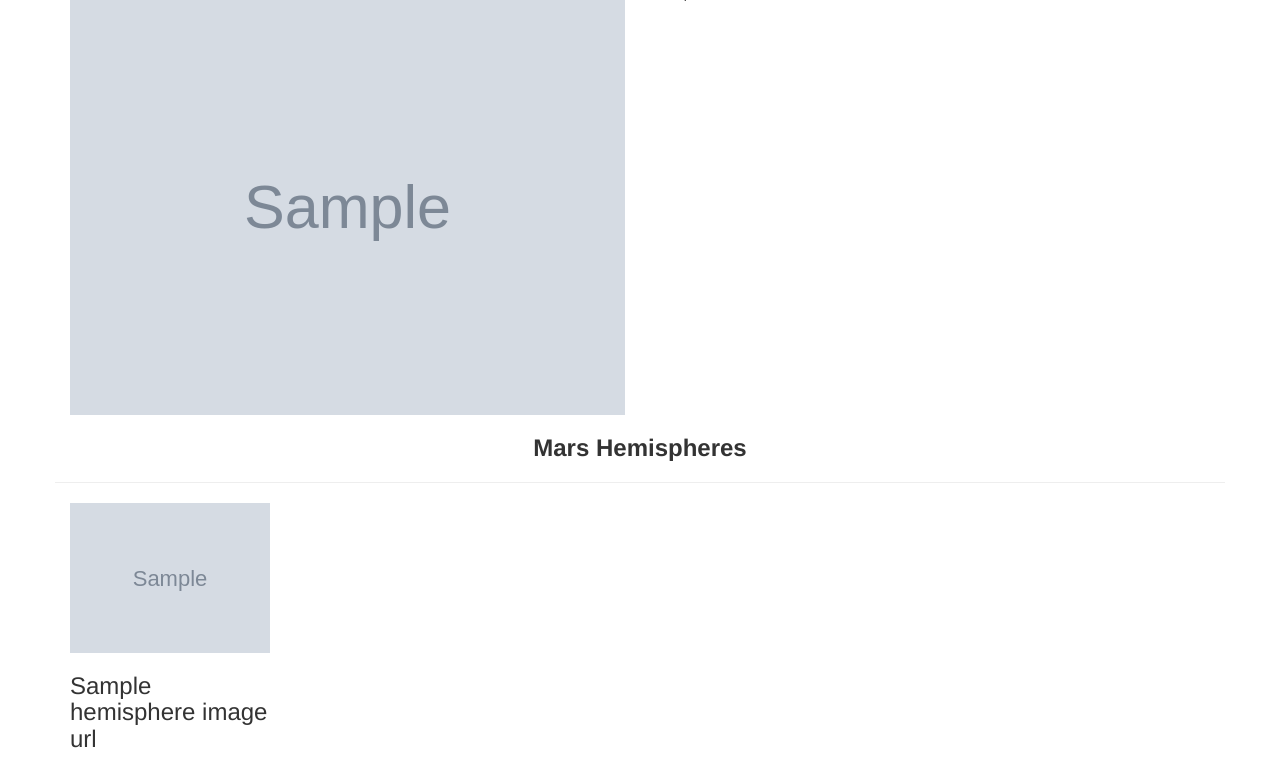
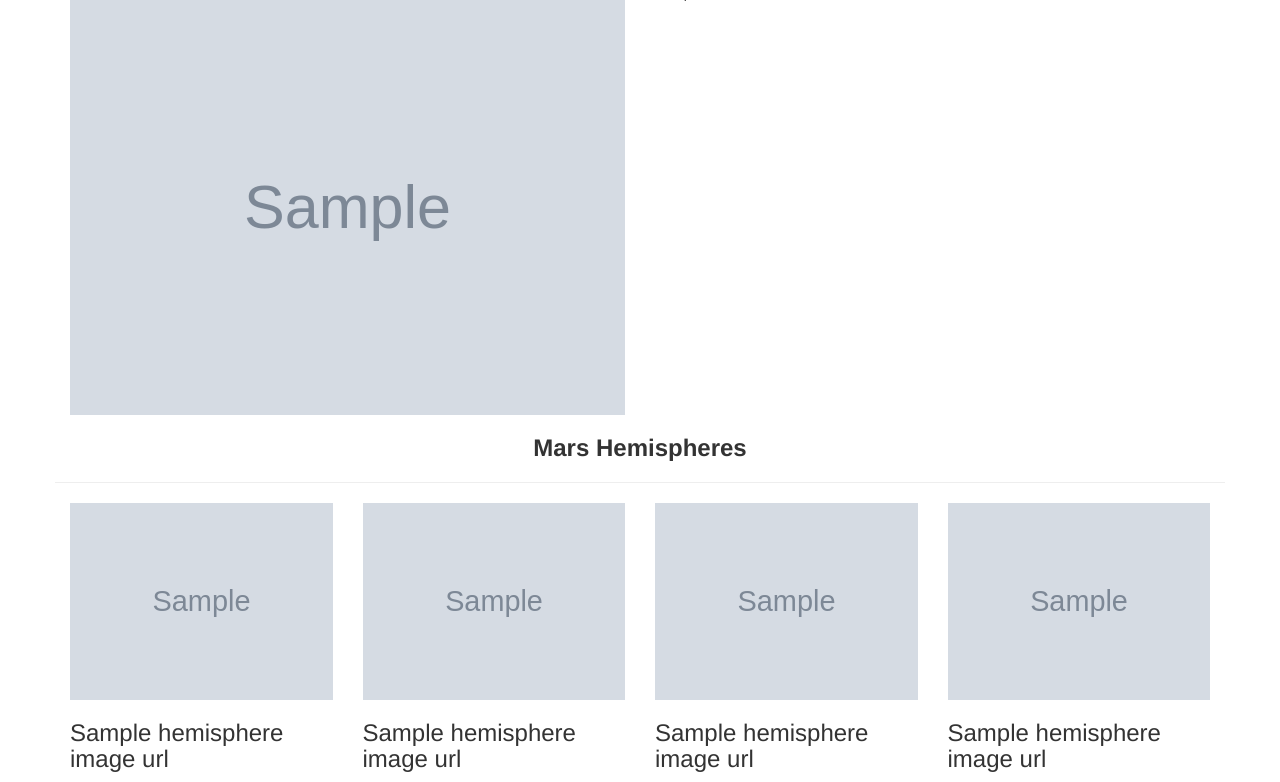
Before and after one commit to josephmarch/web-scraping-challenge, a Flask app: page / in a window 1280 px wide. Shown: the part 440-1222 px from the top of the page. Before the commit the page ends 1188 px from the top, so only its background shows below. Run offline with Flask 2, Linux system fonts and the light colour scheme; grey boxes marked "Sample" are stand-in pictures; a database or web service that is not in the repository returns one stand-in record (values such as "Sample title"); some libraries are stand-ins or nearby versions.

Commit message:
Completed index.html, updated all related files, pulled screenshot of project.

```diff
--- a/Missions_to_Mars/scrape_mars.py
+++ b/Missions_to_Mars/scrape_mars.py
@@ -29,6 +29,7 @@ def scrape():
     url = "https://galaxyfacts-mars.com/"
     tables = pd.read_html(url, header=0)
     mars_df = tables[0]
+    mars_df.set_index("Mars - Earth Comparison", inplace=True)
     # Use Pandas to convert the data to a HTML table string
     html_table = mars_df.to_html()
     # Obtain high resolution images for each of Mar's hemispheres at https://marshemispheres.com/
--- a/Missions_to_Mars/templates/index.html
+++ b/Missions_to_Mars/templates/index.html
@@ -33,7 +33,7 @@
                     <br>
                     <strong>Mars Facts</strong>
                     <br>
-                    {{mars_dict.html_table}}
+                    {{ mars_dict.html_table|safe }}
                 </div>
             </div>
             <div class="row" id="hemisphere_title">
@@ -41,15 +41,38 @@
                 <hr>
             </div>
             <div class="row" id="hemispheres">
-                <div class="col-md-4">
-                    <div class="card" style="width: 20rem">
+                <div class="col-md-3">
+                    <div class="card" style="width: 100%">
                         <img class="card-img-top" src="{{mars_dict.hemisphere_image_urls[0].img_url}}" alt="Card image cap" width="100%">
                         <div class="card-body">
                             <h3 class="card-title">{{mars_dict.hemisphere_image_urls[0].title}}</h3>
                         </div>
                     </div>
                 </div>
-
+                <div class="col-md-3">
+                    <div class="card" style="width: 100%">
+                        <img class="card-img-top" src="{{mars_dict.hemisphere_image_urls[1].img_url}}" alt="Card image cap" width="100%">
+                        <div class="card-body">
+                            <h3 class="card-title">{{mars_dict.hemisphere_image_urls[1].title}}</h3>
+                        </div>
+                    </div>
+                </div>
+                <div class="col-md-3">
+                    <div class="card" style="width: 100%">
+                        <img class="card-img-top" src="{{mars_dict.hemisphere_image_urls[2].img_url}}" alt="Card image cap" width="100%">
+                        <div class="card-body">
+                            <h3 class="card-title">{{mars_dict.hemisphere_image_urls[2].title}}</h3>
+                        </div>
+                    </div>
+                </div>
+                <div class="col-md-3">
+                    <div class="card" style="width: 100%">
+                        <img class="card-img-top" src="{{mars_dict.hemisphere_image_urls[3].img_url}}" alt="Card image cap" width="100%">
+                        <div class="card-body">
+                            <h3 class="card-title">{{mars_dict.hemisphere_image_urls[3].title}}</h3>
+                        </div>
+                    </div>
+                </div>
             </div>
         </div>
     </body>
```
Also changed, not shown: Missions_to_Mars/mission_to_mars.png (added), 1 other file.
